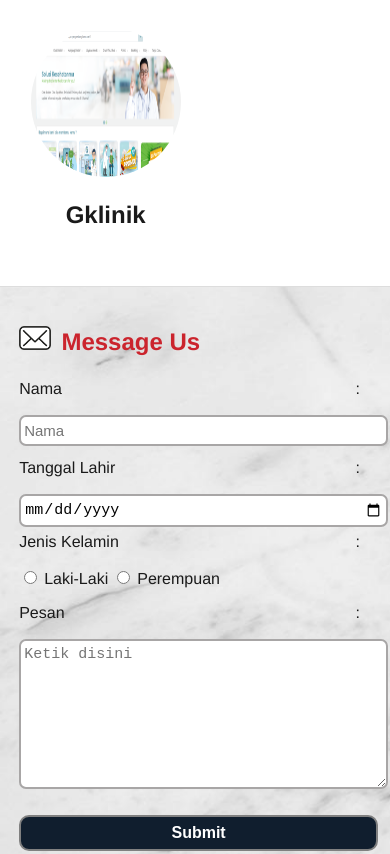
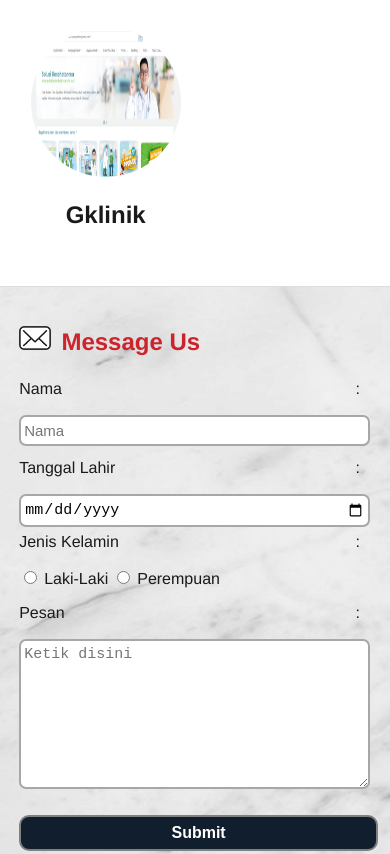
Before and after one commit to revou-fundamental-course/fundamental-mochfadhilah, a plain HTML site: page index.html in a window 390 px wide. Shown: the part 1667-2521 px from the top of the page. Drawn offline with Linux system fonts and the light colour scheme.

Commit message:
ubah style

```diff
--- a/css/style.css
+++ b/css/style.css
@@ -158,7 +158,8 @@ footer {
     border:rgb(168, 166, 166) 2px solid;
     border-radius:7px;
     padding:5px 3px;
-    font-size:15px;}
+    font-size:15px;
+  }
 /* untuk row */
 .row::after {
     content: "";
@@ -405,4 +406,7 @@ body {
         justify-content:flex-start;
         display:block;
     }
+  .form-control {
+    width: 95%;
+  }
 }
```
